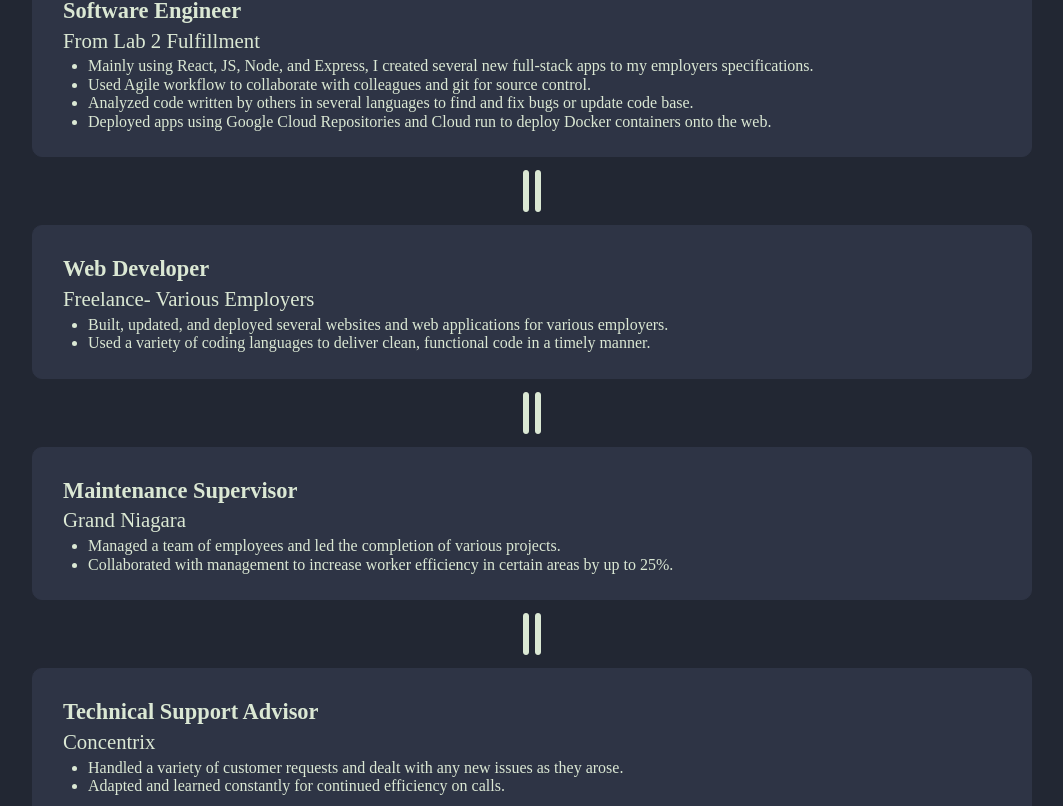
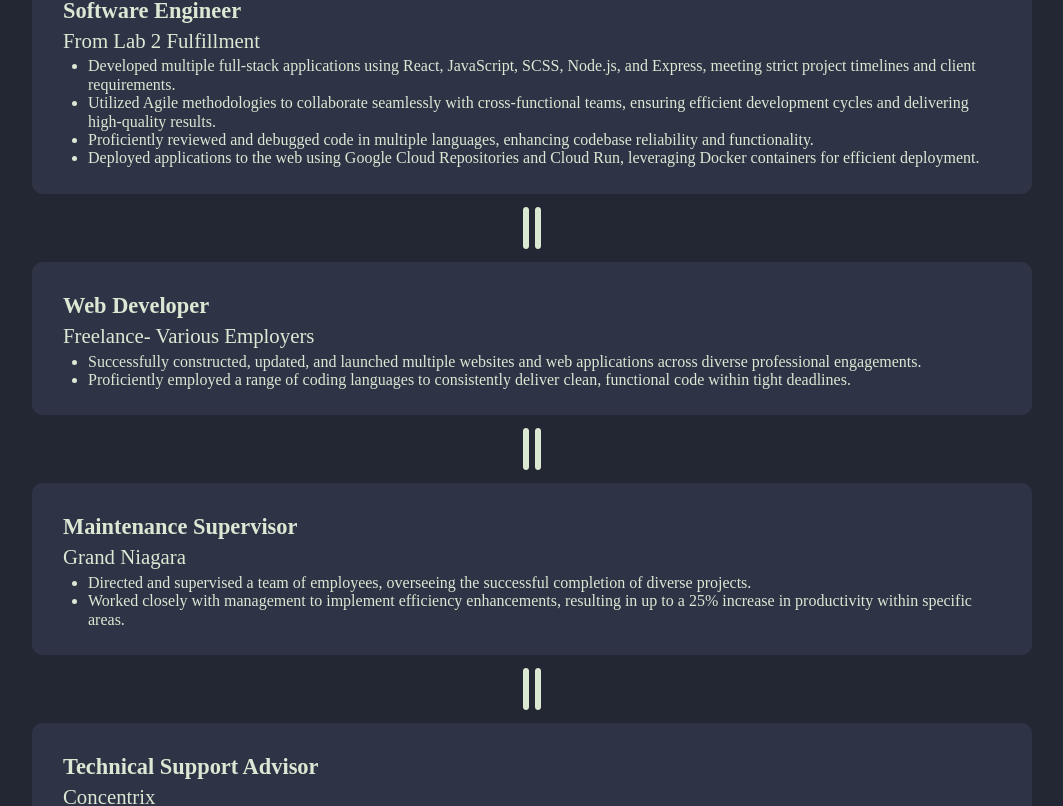
Before and after one commit to NealePT/nealetaylorcom, a React (Create React App) app in the folder react-site/: page / in a window 1280 px wide. Shown: the part 3318-4124 px from the top of the page, without its empty margins (108-1171 px from the left). Built offline with nearby package versions, Linux system fonts and the light colour scheme.

Commit message:
update work descriptions

```diff
--- a/react-site/src/components/Work.jsx
+++ b/react-site/src/components/Work.jsx
@@ -9,10 +9,10 @@ export default function Work() {
         <h5>Software Engineer</h5>
         <h6>From Lab 2 Fulfillment</h6>
         <ul>
-          <li>Mainly using React, JS, Node, and Express, I created several new full-stack apps to my employers specifications.</li>
-          <li>Used Agile workflow to collaborate with colleagues and git for source control.</li>
-          <li>Analyzed code written by others in several languages to find and fix bugs or update code base.</li>
-          <li>Deployed apps using Google Cloud Repositories and Cloud run to deploy Docker containers onto the web.</li>
+          <li>Developed multiple full-stack applications using React, JavaScript, SCSS, Node.js, and Express, meeting strict project timelines and client requirements. </li>
+          <li>Utilized Agile methodologies to collaborate seamlessly with cross-functional teams, ensuring efficient development cycles and delivering high-quality results. </li>
+          <li>Proficiently reviewed and debugged code in multiple languages, enhancing codebase reliability and functionality.</li>
+          <li>Deployed applications to the web using Google Cloud Repositories and Cloud Run, leveraging Docker containers for efficient deployment. </li>
         </ul>
       </div>
 
@@ -21,8 +21,8 @@ export default function Work() {
         <h5>Web Developer</h5>
         <h6>Freelance- Various Employers</h6>
         <ul>
-          <li>Built, updated, and deployed several websites and web applications for various employers.</li>
-          <li>Used a variety of coding languages to deliver clean, functional code in a timely manner.</li>
+          <li>Successfully constructed, updated, and launched multiple websites and web applications across diverse professional engagements. </li>
+          <li>Proficiently employed a range of coding languages to consistently deliver clean, functional code within tight deadlines. </li>
         </ul>
       </div>
 
@@ -31,8 +31,8 @@ export default function Work() {
         <h5>Maintenance Supervisor</h5>
         <h6>Grand Niagara</h6>
         <ul>
-          <li>Managed a team of employees and led the completion of various projects.</li>
-          <li>Collaborated with management to increase worker efficiency in certain areas by up to 25%.</li>
+          <li>Directed and supervised a team of employees, overseeing the successful completion of diverse projects.</li>
+          <li>Worked closely with management to implement efficiency enhancements, resulting in up to a 25% increase in productivity within specific areas.</li>
         </ul>
       </div>
 
@@ -41,8 +41,8 @@ export default function Work() {
         <h5>Technical Support Advisor</h5>
         <h6>Concentrix</h6>
         <ul>
-          <li>Handled a variety of customer requests and dealt with any new issues as they arose.</li>
-          <li>Adapted and learned constantly for continued efficiency on calls.</li>
+          <li>Managed diverse customer requests and promptly addressed emerging issues. </li>
+          <li>Demonstrated adaptability and a commitment to continuous learning to enhance call efficiency. </li>
         </ul>
       </div>
 
```
